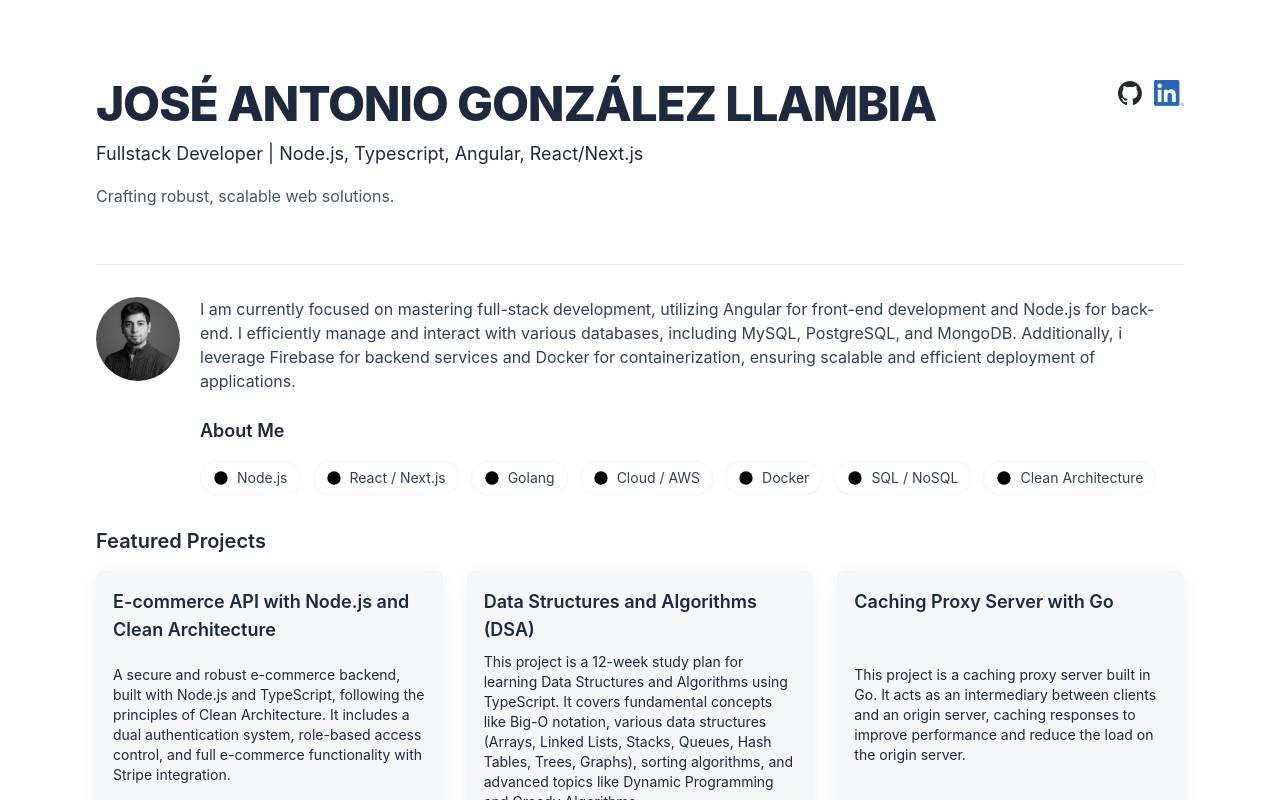
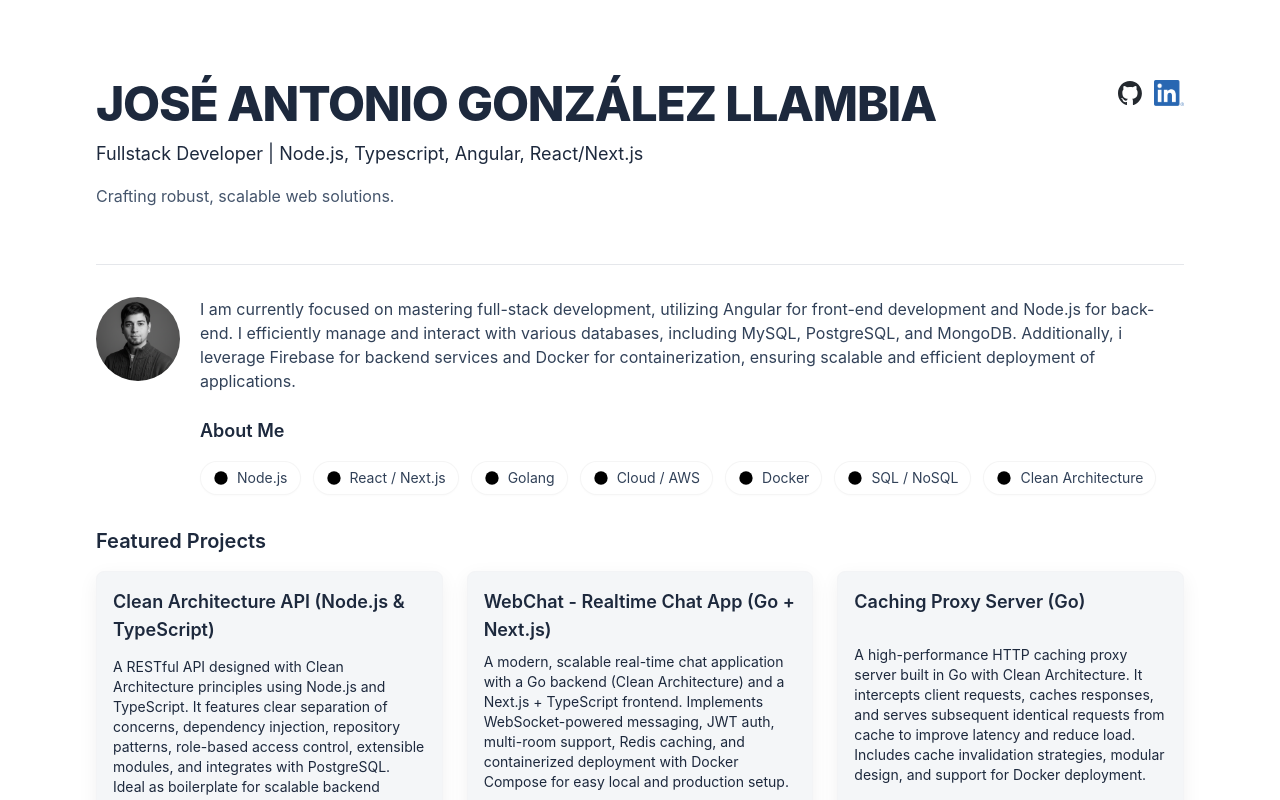
Before and after one commit to TonyGLL/portfolio, a Next.js app: page / in a window 1280 px wide. Shown: the top 800 px of the page. Built offline with nearby package versions, Linux system fonts and the light colour scheme.

Commit message:
Update Projects

```diff
--- a/src/app/components/Projects.tsx
+++ b/src/app/components/Projects.tsx
@@ -1,16 +1,6 @@
-type Project = {
-  id: string;
-  title: string;
-  description: string;
-  url: string;
-  tags?: string[];
-}
+import { Project, PROJECTS } from "@/constants/projects";
 
-const projects: Project[] = [
-  { id: '1', title: 'E-commerce API with Node.js and Clean Architecture', description: 'A secure and robust e-commerce backend, built with Node.js and TypeScript, following the principles of Clean Architecture. It includes a dual authentication system, role-based access control, and full e-commerce functionality with Stripe integration.', tags: ['Node.js', 'Typescript', 'Docker', 'Stripe', 'PostgreSQL', 'Clean Architecture'], url: 'https://github.com/TonyGLL/clean-architecture-nodejs' },
-  { id: '2', title: 'Data Structures and Algorithms (DSA)', description: 'This project is a 12-week study plan for learning Data Structures and Algorithms using TypeScript. It covers fundamental concepts like Big-O notation, various data structures (Arrays, Linked Lists, Stacks, Queues, Hash Tables, Trees, Graphs), sorting algorithms, and advanced topics like Dynamic Programming and Greedy Algorithms.', tags: ['Typescript', 'Big O', 'Data structures', 'Algorithms'], url: 'https://github.com/TonyGLL/dsa-algorithms' },
-  { id: '3', title: 'Caching Proxy Server with Go', description: 'This project is a caching proxy server built in Go. It acts as an intermediary between clients and an origin server, caching responses to improve performance and reduce the load on the origin server.', tags: ['Golang', 'Docker', 'Redis'], url: 'https://github.com/TonyGLL/caching-proxy-server' }
-]
+const projects: Project[] = PROJECTS;
 
 export default function Projects() {
   return (
--- /dev/null
+++ b/src/constants/projects.ts
@@ -0,0 +1,31 @@
+export type Project = {
+    id: string;
+    title: string;
+    description: string;
+    url: string;
+    tags?: string[];
+}
+
+export const PROJECTS: Project[] = [
+    {
+        id: '1',
+        title: 'Clean Architecture API (Node.js & TypeScript)',
+        description: 'A RESTful API designed with Clean Architecture principles using Node.js and TypeScript. It features clear separation of concerns, dependency injection, repository patterns, role-based access control, extensible modules, and integrates with PostgreSQL. Ideal as boilerplate for scalable backend systems.',
+        tags: ['Node.js', 'TypeScript', 'Clean Architecture', 'Express', 'PostgreSQL', 'Dependency Injection'],
+        url: 'https://github.com/TonyGLL/clean-architecture-nodejs'
+    },
+    {
+        id: '2',
+        title: 'WebChat - Realtime Chat App (Go + Next.js)',
+        description: 'A modern, scalable real-time chat application with a Go backend (Clean Architecture) and a Next.js + TypeScript frontend. Implements WebSocket-powered messaging, JWT auth, multi-room support, Redis caching, and containerized deployment with Docker Compose for easy local and production setup.',
+        tags: ['Golang', 'Next.js', 'TypeScript', 'WebSockets', 'Redis', 'PostgreSQL', 'Docker', 'Clean Architecture', 'Gin', 'Tailwind CSS'],
+        url: 'https://github.com/TonyGLL/webchat'
+    },
+    {
+        id: '3',
+        title: 'Caching Proxy Server (Go)',
+        description: 'A high-performance HTTP caching proxy server built in Go with Clean Architecture. It intercepts client requests, caches responses, and serves subsequent identical requests from cache to improve latency and reduce load. Includes cache invalidation strategies, modular design, and support for Docker deployment.',
+        tags: ['Golang', 'Clean Architecture', 'Proxy Server', 'Caching', 'Docker'],
+        url: 'https://github.com/TonyGLL/caching-proxy-server'
+    }
+]
```
